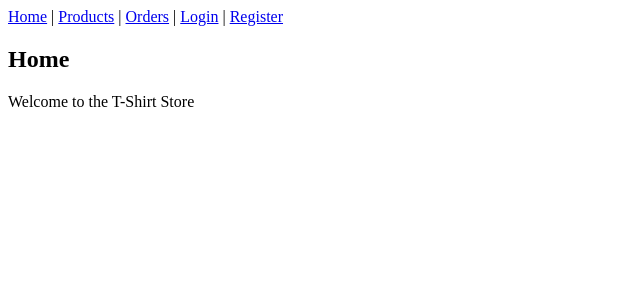
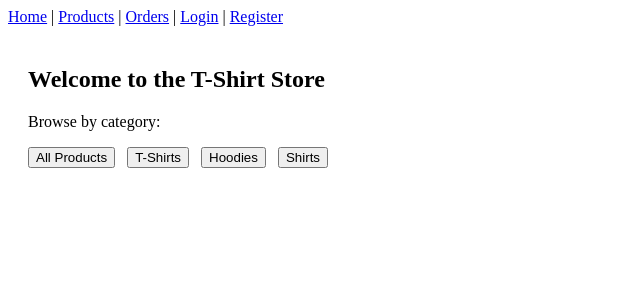
Before and after one commit to ath1l/custom_tshirt_EcommerceApp, a React app in the folder frontend/: page / in a window 1280 px wide. Shown: the top 300 px of the page, without its empty margins (0-640 px from the left). Built offline with nearby package versions, Linux system fonts and the light colour scheme; the HTML template or start-up script is replaced by a standard one.

Commit message:
seperated products with type

```diff
--- a/frontend/src/pages/Home.jsx
+++ b/frontend/src/pages/Home.jsx
@@ -1,8 +1,27 @@
+import { useNavigate } from 'react-router-dom';
+
 function Home() {
+  const navigate = useNavigate();
+
+  const categories = [
+    { label: 'T-Shirts', value: 'tshirt' },
+    { label: 'Hoodies', value: 'hoodie' },
+    { label: 'Shirts', value: 'shirt' },
+  ];
+
   return (
-    <div>
-      <h2>Home</h2>
-      <p>Welcome to the T-Shirt Store</p>
+    <div style={{ padding: '20px' }}>
+      <h2>Welcome to the T-Shirt Store</h2>
+      <p>Browse by category:</p>
+
+      <div style={{ display: 'flex', gap: '12px', marginTop: '16px' }}>
+        <button onClick={() => navigate('/products')}>All Products</button>
+        {categories.map((cat) => (
+          <button key={cat.value} onClick={() => navigate(`/products?type=${cat.value}`)}>
+            {cat.label}
+          </button>
+        ))}
+      </div>
     </div>
   );
 }
--- a/frontend/src/pages/Products.jsx
+++ b/frontend/src/pages/Products.jsx
@@ -1,30 +1,37 @@
 // frontend/src/pages/Products.jsx
 import { useState, useEffect } from 'react';
-import { useNavigate } from 'react-router-dom';
+import { useNavigate ,useSearchParams } from 'react-router-dom';
 
 function Products() {
   const [products, setProducts] = useState([]);
   const [loading, setLoading] = useState(true);
   const [error, setError] = useState('');
   const navigate = useNavigate();
+  const [searchParams] = useSearchParams();
+  const type = searchParams.get('type');
 
   useEffect(() => {
     fetchProducts();
-  }, []);
+  }, [type]); // re-fetch whenever type changes
 
-  const fetchProducts = async () => {
+   const fetchProducts = async () => {
     try {
-      const response = await fetch('http://localhost:3000/products');
+      setLoading(true);
+      const url = type
+        ? `http://localhost:3000/products?type=${type}`
+        : 'http://localhost:3000/products';
+
+      const response = await fetch(url);
       const data = await response.json();
-
       setProducts(data);
       setLoading(false);
     } catch (err) {
       setError('Failed to load products');
       setLoading(false);
-      console.error(err);
     }
   };
+
+  const typeLabels = { tshirt: 'T-Shirts', hoodie: 'Hoodies', shirt: 'Shirts' };
 
   if (loading) {
     return <div>Loading products...</div>;
@@ -34,37 +41,28 @@ function Products() {
     return <div>Error: {error}</div>;
   }
 
-  return (
+   return (
     <div style={{ padding: '20px' }}>
-      <h1>Products</h1>
+      <h1>{type ? typeLabels[type] : 'All Products'}</h1>
 
       {products.length === 0 ? (
-        <p>No products found</p>
+        <p>No products found for this category.</p>
       ) : (
         <div style={{ display: 'flex', flexWrap: 'wrap', gap: '20px' }}>
           {products.map((product) => (
             <div
               key={product._id}
-              style={{
-                border: '1px solid #ccc',
-                padding: '10px',
-                width: '220px'
-              }}
+              style={{ border: '1px solid #ccc', padding: '10px', width: '220px' }}
             >
-              {/* Product thumbnail */}
               <img
                 src={product.image}
                 alt={product.name}
                 style={{ width: '100%', marginBottom: '10px' }}
               />
-
               <h3>{product.name}</h3>
               <p>Price: ₹{product.price}</p>
               <p>{product.description}</p>
-
-              <button
-                onClick={() => navigate(`/customize/${product._id}`)}
-              >
+              <button onClick={() => navigate(`/customize/${product._id}`)}>
                 Customize
               </button>
             </div>
@@ -74,5 +72,4 @@ function Products() {
     </div>
   );
 }
-
 export default Products;
```
Also changed, not shown: 2 other files (tests, documents, lock files or other folders).
